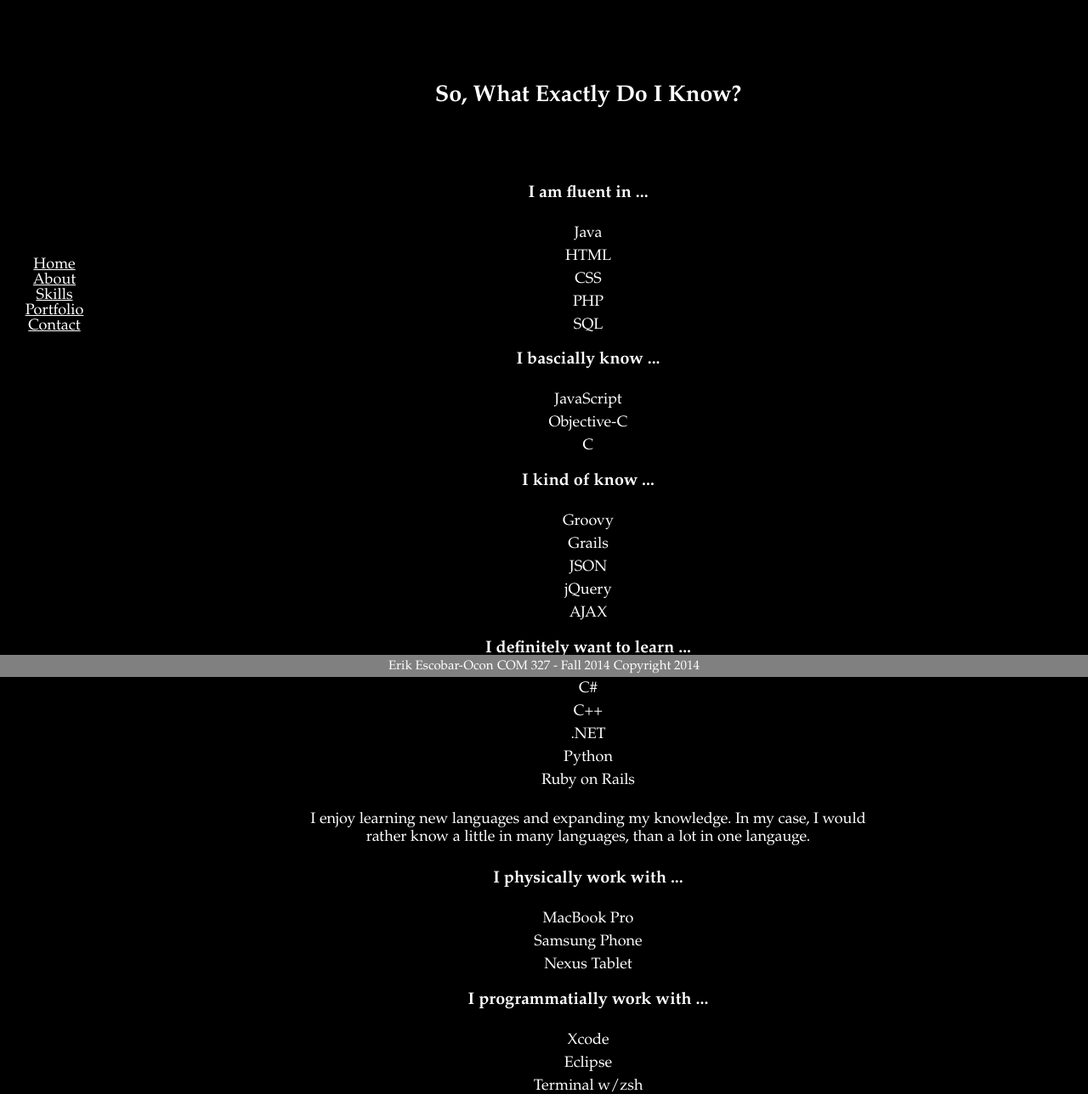
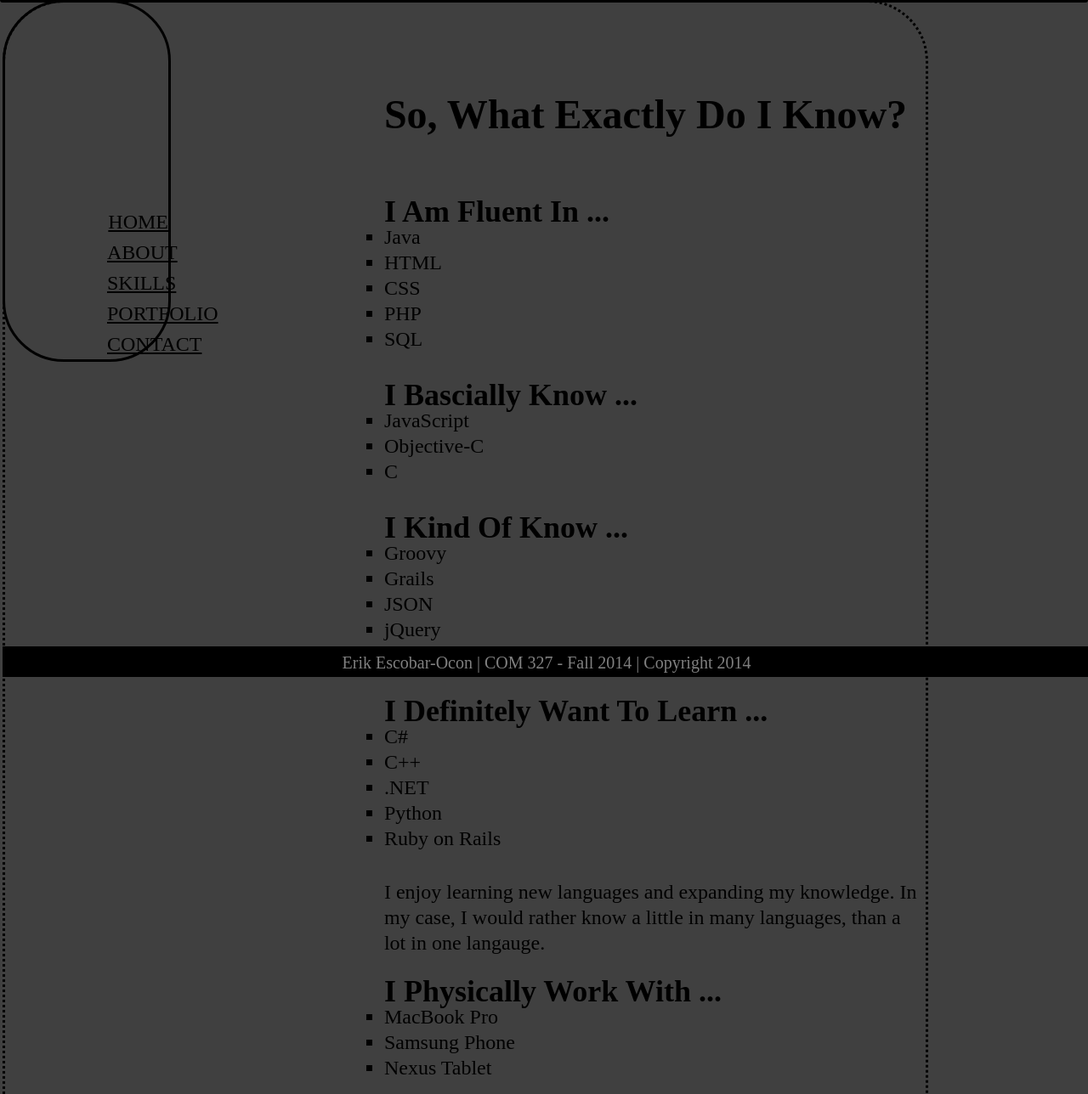
Before and after one commit to ErikEsco/erikesco.github.io, a plain HTML site: page skills.html in a window 1280 px wide. Shown: the part 3-1291 px from the top of the page at 85% size. Drawn offline with Linux system fonts and the light colour scheme.

Commit message:
fixing entire webpage.

```diff
--- a/skills.html
+++ b/skills.html
@@ -24,23 +24,29 @@
 		</div>
 		<div id="skills">
 			<ul>
-				<li><h5>I am fluent in ...</h5></li>
+				  <h3>I am fluent in ...</h3>
 					<li>Java</li>
 					<li>HTML</li>
 					<li>CSS</li>
 					<li>PHP</li>
 					<li>SQL</li>
-				<li><h5>I bascially know ...</h5></li>
+					</ul>
+				<ul>
+				  <h3>I bascially know ...</h3>
 					<li>JavaScript</li>
 					<li>Objective-C</li>
 					<li>C</li>
-				<li><h5>I kind of know ...</h5></li>
+					</ul>
+				<ul>
+					<h3>I kind of know ...</h3>
 					<li>Groovy</li>
 					<li>Grails</li>
 					<li>JSON</li>
 					<li>jQuery</li>
 					<li>AJAX</li>
-				<li><h5>I definitely want to learn ...</h5></li>
+				</ul>
+				<ul>
+				 <h3>I definitely want to learn ...</h3>
 					<li>C#</li>
 					<li>C++</li>
 					<li>.NET</li>
@@ -51,25 +57,25 @@
 				I <strong>enjoy</strong> learning new languages and <strong>expanding</strong> my knowledge. In my case, I would rather know <strong>a little</strong> in many languages, than <strong>a lot</strong> in <strong>one</strong> langauge.
 			</p>
 			<ul>
-				<li><h5>I physically work with ...</h5></li>
+				<h3>I physically work with ...</h3>
 					<li>MacBook Pro</li>
 					<li>Samsung Phone</li>
 					<li>Nexus Tablet</li>
 			</ul>
 			<ul>
-				<li><h5>I programmatially work with ...</h5></li>
+				<h3>I programmatially work with ...</h3>
 					<li>Xcode</li>
 					<li>Eclipse</li>
 					<li>Terminal w/zsh</li>
 					<li>Google Apps</li>
 					<li>Sublime Text</li>
-				<li><h5>and sometimes with ...</h5></li>
+					<h4>and sometimes with ...</h4>
 					<li>Vim</li>
 					<li>Emacs</li>
 					<li>Text Wrangler</li>
 			</ul>
 			<ul>
-				<li><h5>What about version control?</h5></li>
+					<h3>What about version control?</h3>
 					<li>GitHub? Yes</li>
 					<li>Bitbucket? Yes</li>
 			</ul>
@@ -79,8 +85,8 @@
 		</div>
 	</article>
 	<footer id="footer">
-		<small>Erik Escobar-Ocon</small>
-		<small>COM 327 - Fall 2014</small>
+		<small>Erik Escobar-Ocon | </small>
+		<small>COM 327 - Fall 2014 | </small>
 		<small>Copyright 2014</small>
 	</footer>
 </body>
--- a/style.css
+++ b/style.css
@@ -3,170 +3,154 @@ html {
   -moz-text-size-adjust: 100%;
   -ms-text-size-adjust: 100%;
   text-size-adjust: 100%;
-  font-family: "Bodoni MT", Didot, "Didot LT STD", "Hoefler Text", Garamond, "Times New Roman", serif;
-  font-size: 1.125em;
   line-height: 1em;
+  font-size: 1.5em;
+  padding-bottom:0em;
+  background-color: #404040;
+}
+
+body {
+  margin:0;
+  padding:0;
+  border-radius: 1em;
+  border-style: solid;
+}
+
+footer {
+  padding-top: .25em;
+  padding-bottom: .25em;
+  background-color: black;
+  color: grey;
+  display: block;
+  height: 1em;
+  width: 100%;
+  clear:both;
+  bottom: 0;
+  position: fixed;
   text-align: center;
-  color: white;
-  position:relative;
-  padding-bottom:0em;
-  background-color: black;
-  height: 100%
-}
-body {
-	margin:0;
-	padding:0;
-	height:100%;
 }
 
 h1 {
-	font-size: 3em;
-	font-weight: bold;
-	text-transform: uppercase;
-	padding-top: 4em;
-	padding-bottom: 1.5em;
+  font-size: 2.25em;
+  font-weight: bold;
+  text-transform: uppercase;
 }
 
 h2 {
-	font-size: 1.5em;
-	font-weight: bold;
-	text-transform: capitalize;
-	padding-top: 4em;
-	padding-bottom: 2em;
+  font-size: 2em;
+  font-weight: bold;
+  text-transform: capitalize;
 }
 
 h3 {
-	font-size: 1.3em;
-	font-weight: bold;
-	text-transform: capitalize;
-	margin-bottom: 0.5em;
-	padding-bottom: 0.2em;
+  font-size: 1.5em;
+  font-weight: bold;
+  text-transform: capitalize;
+}
+
+h4 {
+  font-size: 1.25em;
+  font-weight: bold;
+  text-transform: capitalize;
 }
 
 h5 {
-	font-size: 1.1em;
-	font-weight: bold;
-	margin-bottom: 1em;
-	margin-top: 0.75em;
+  font-size: 1em;
+  font-weight: bold;
 }
 
 h6 {
-	font-size: 1em;
-	font-weight: bold;
-	padding-bottom: 0.4em;
-	padding-top: 0.6em;
+  font-size: 1em;
+  font-weight: bold;
+}
+
+#sideContent {
+  float: left;
+  width: 15%;
+  position: fixed;
+  padding-top: 10em;
+  border-style: solid;
+  border-radius: 3em;
+}
+
+a {
+  display: block;
+  padding-left: 5em;
+  text-transform: uppercase;
+  line-height: 1.5em;
+  color: black;
+}
+
+a:hover {
+    color: white;
+}
+
+nav {
+  text-align: right;
+}
+
+article {
+  float: left;
+  width: 50%;
+  padding-left: 35%;
+  border-style: dotted;
+  border-radius: 3em;
+}
+
+#hola {
+  font-size: 1em;
+  text-transform: capitalize;
 }
 
 p {
-	position: relative;
-	padding-top: 1em;
-	padding-bottom: 0.75em;
-	line-height: 1.2em;
+  position: relative;
+  padding-top: 0.5em;
+  padding-bottom: 0.5em;
+  line-height: 1.25em;
 }
 
-#sideContent {
-	float: left;
-	width: 10%;
-	padding-top: 17em;
-	position: fixed;
+#header {
+  padding-top: 5em;
+  padding-bottom: 3em;
 }
 
- a {
-	display: block;
-	color: white;
-}
-
-article {
-	float: left;
-	width: 80%;
-	background-color: black;
-	padding-left: 10em;
-	text-align: center;
-}
 #about {
-	position:relative;
-	padding-top: 1.5em;
-	padding-bottom: 2em;
+  position:relative;
+  padding-bottom: 2em;
+  text-align: left;
 }
 
 #education {
-	padding-bottom: 2.5em;
-	padding-top: 1.5em;
-	padding-bottom: 2em;
+  padding-bottom: 2em;
+  position:relative;
+  text-align: left;
 }
 
 #experience {
-	padding-top: 1.5em;
-	padding-bottom: 2em;
-}
-
-#experience p {
-	position:relative;
-  padding-top: 1em;
+  padding-bottom: 2em;
+  position:relative;
+  text-align: left;
 }
 
 #skills {
-	padding-top: 1.5em;
-	padding-bottom: 2em;
-}
-
-#skills p {
-	position:relative;
-  padding-top: 1em;
+  padding-bottom: 2em;
+  position:relative;
+  text-align: left;
 }
 
 #contact {
-  padding-top: 1.5em;
-	padding-bottom: 1em;
+  padding-bottom: 2em;
+  position:relative;
+  text-align: left;
 }
 
-#hola {
-	padding-top: 4em;
-}
-footer {
-  padding-top: .2em;
-	padding-bottom: .25em;
-	background-color: grey;
-	display: block;
-	height: 1em;
-	width: 100%;
-	clear:both;
-	bottom: 0;
-	position: fixed;
-	text-align: center;
+ul {
+  padding-bottom: 1em;
+  padding-top: 0.75em;
 }
 
-li {
-	line-height: 1em;
-	padding-bottom: 0.5em;
+li{
+  line-height: 1em;
+  padding-top: 0.25em;
+  list-style-type: square;
 }
-
-@media screen and (min-width: 20em) {
-  p {
-    padding-left: 3em;
-    padding-right: 3em;
-    margin-left: auto;
-    margin-right: auto;
-  }
-  h3 {
-  	line-height: 1.5em;
-  }
-}
-
-@media screen and (min-width: 50em) {
-  p {
-    padding-left: 7em;
-    padding-right: 7em;
-    margin-left: auto;
-    margin-right: auto;
-  }
-}
-
-@media screen and (min-width: 80em) {
-  p {
-    padding-left: 10em;
-    padding-right: 10em;
-    margin-left: auto;
-    margin-right: auto;
-  }
-}
```
Also changed, not shown: about.html (+4 -4 lines), contact.html (+5 -5 lines), index.html (+3 -3 lines), portfolio.html (+2 -2 lines).
